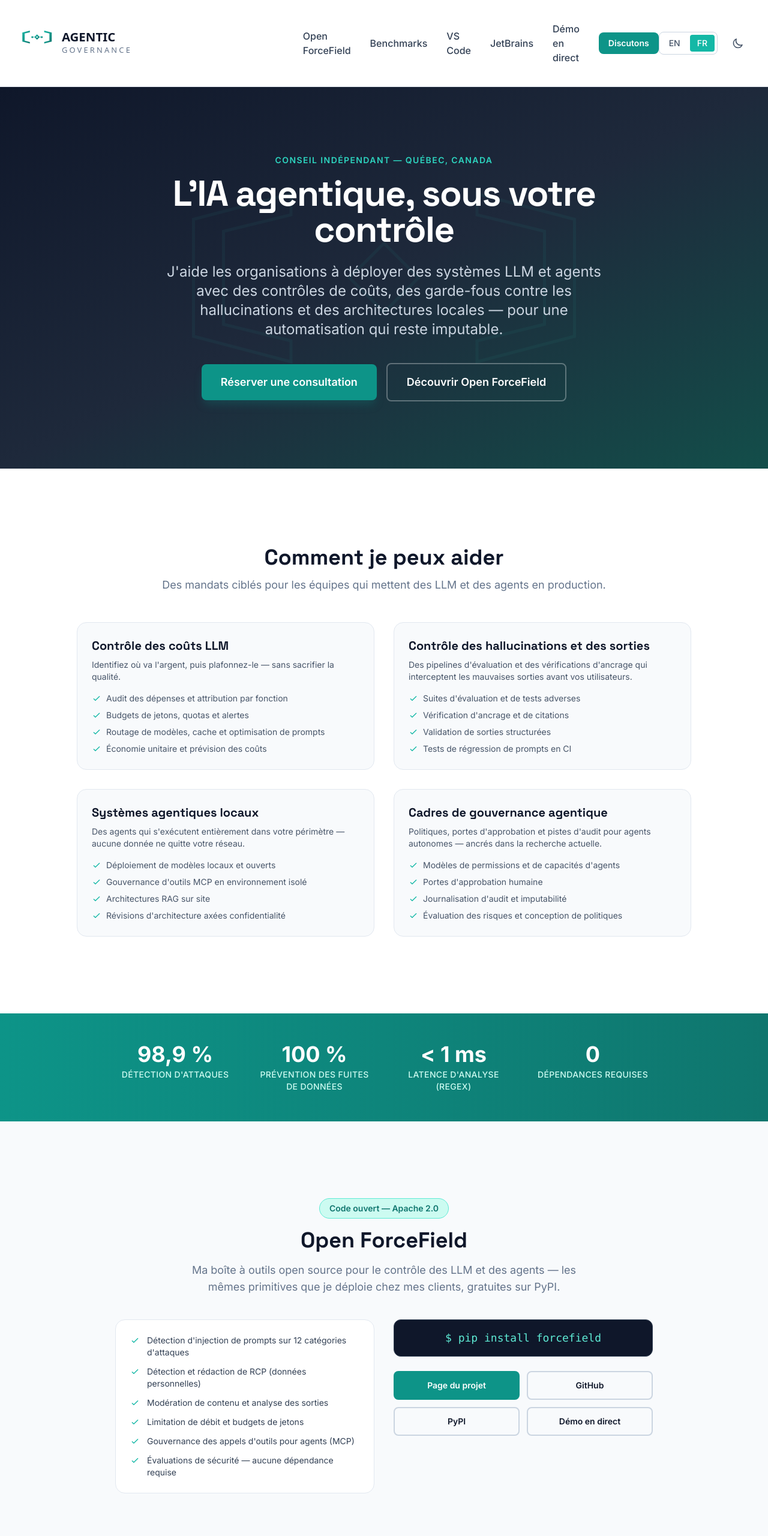
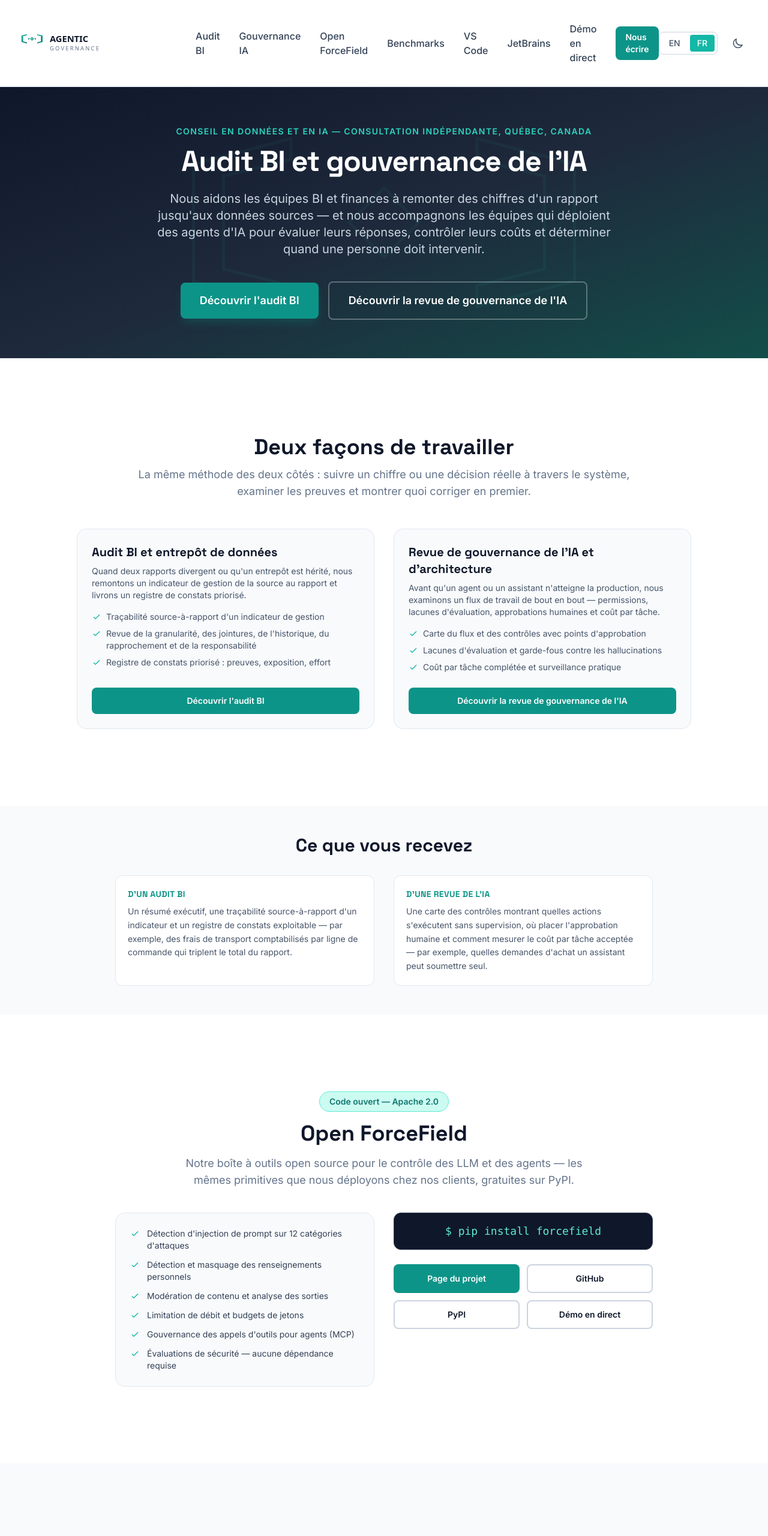
Before and after one commit to Data-ScienceTech/webpage, an Astro site: page /fr in a window 1280 px wide. Shown: the top 2560 px of the page at 60% size. Built offline with nearby package versions, Linux system fonts and the light colour scheme; Astro itself is replaced by a stand-in of ours.

Commit message:
Reposition homepage as two-service advisory practice
WP2: hero leads with BI audits and AI governance, two linked service cards, a 'What you receive' section, firm-voice About, and contact. Removes the metrics banner. Localizes the footer consent label.

```diff
--- a/src/components/Footer.astro
+++ b/src/components/Footer.astro
@@ -102,7 +102,7 @@ const siteLinks = [
             </li>
           ))}
           <li>
-            <a href="#" class="termly-display-preferences footer-link">Consent Preferences</a>
+            <a href="#" class="termly-display-preferences footer-link">{L.consent}</a>
           </li>
           <li>
             <a href={`mailto:${content.contact.email}`} class="footer-link">{content.contact.email}</a>
--- a/src/content/site.fr.json
+++ b/src/content/site.fr.json
@@ -1,67 +1,62 @@
 {
   "company": "Agentic Governance",
-  "tagline": "Conseil pour systèmes d'IA agentique",
+  "tagline": "Conseil en données et en IA",
   "hero": {
-    "eyebrow": "Conseil indépendant — Québec, Canada",
-    "title": "L'IA agentique, sous votre contrôle",
-    "subtitle": "J'aide les organisations à déployer des systèmes LLM et agents avec des contrôles de coûts, des garde-fous contre les hallucinations et des architectures locales — pour une automatisation qui reste imputable.",
-    "cta_primary": "Réserver une consultation",
-    "cta_secondary": "Découvrir Open ForceField"
+    "eyebrow": "Conseil en données et en IA — consultation indépendante, Québec, Canada",
+    "title": "Audit BI et gouvernance de l'IA",
+    "subtitle": "Nous aidons les équipes BI et finances à remonter des chiffres d'un rapport jusqu'aux données sources — et nous accompagnons les équipes qui déploient des agents d'IA pour évaluer leurs réponses, contrôler leurs coûts et déterminer quand une personne doit intervenir.",
+    "cta_primary": "Découvrir l'audit BI",
+    "cta_secondary": "Découvrir la revue de gouvernance de l'IA"
   },
   "services": {
-    "title": "Comment je peux aider",
-    "subtitle": "Des mandats ciblés pour les équipes qui mettent des LLM et des agents en production.",
+    "title": "Deux façons de travailler",
+    "subtitle": "La même méthode des deux côtés : suivre un chiffre ou une décision réelle à travers le système, examiner les preuves et montrer quoi corriger en premier.",
     "items": [
       {
-        "name": "Contrôle des coûts LLM",
-        "description": "Identifiez où va l'argent, puis plafonnez-le — sans sacrifier la qualité.",
+        "name": "Audit BI et entrepôt de données",
+        "description": "Quand deux rapports divergent ou qu'un entrepôt est hérité, nous remontons un indicateur de gestion de la source au rapport et livrons un registre de constats priorisé.",
         "points": [
-          "Audit des dépenses et attribution par fonction",
-          "Budgets de jetons, quotas et alertes",
-          "Routage de modèles, cache et optimisation de prompts",
-          "Économie unitaire et prévision des coûts"
-        ]
+          "Traçabilité source-à-rapport d'un indicateur de gestion",
+          "Revue de la granularité, des jointures, de l'historique, du rapprochement et de la responsabilité",
+          "Registre de constats priorisé : preuves, exposition, effort"
+        ],
+        "href": "/fr/audit-bi",
+        "cta": "Découvrir l'audit BI"
       },
       {
-        "name": "Contrôle des hallucinations et des sorties",
-        "description": "Des pipelines d'évaluation et des vérifications d'ancrage qui interceptent les mauvaises sorties avant vos utilisateurs.",
+        "name": "Revue de gouvernance de l'IA et d'architecture",
+        "description": "Avant qu'un agent ou un assistant n'atteigne la production, nous examinons un flux de travail de bout en bout — permissions, lacunes d'évaluation, approbations humaines et coût par tâche.",
         "points": [
-          "Suites d'évaluation et de tests adverses",
-          "Vérification d'ancrage et de citations",
-          "Validation de sorties structurées",
-          "Tests de régression de prompts en CI"
-        ]
+          "Carte du flux et des contrôles avec points d'approbation",
+          "Lacunes d'évaluation et garde-fous contre les hallucinations",
+          "Coût par tâche complétée et surveillance pratique"
+        ],
+        "href": "/fr/gouvernance-ia",
+        "cta": "Découvrir la revue de gouvernance de l'IA"
+      }
+    ]
+  },
+  "receive": {
+    "title": "Ce que vous recevez",
+    "items": [
+      {
+        "name": "D'un audit BI",
+        "text": "Un résumé exécutif, une traçabilité source-à-rapport d'un indicateur et un registre de constats exploitable — par exemple, des frais de transport comptabilisés par ligne de commande qui triplent le total du rapport."
       },
       {
-        "name": "Systèmes agentiques locaux",
-        "description": "Des agents qui s'exécutent entièrement dans votre périmètre — aucune donnée ne quitte votre réseau.",
-        "points": [
-          "Déploiement de modèles locaux et ouverts",
-          "Gouvernance d'outils MCP en environnement isolé",
-          "Architectures RAG sur site",
-          "Révisions d'architecture axées confidentialité"
-        ]
-      },
-      {
-        "name": "Cadres de gouvernance agentique",
-        "description": "Politiques, portes d'approbation et pistes d'audit pour agents autonomes — ancrés dans la recherche actuelle.",
-        "points": [
-          "Modèles de permissions et de capacités d'agents",
-          "Portes d'approbation humaine",
-          "Journalisation d'audit et imputabilité",
-          "Évaluation des risques et conception de politiques"
-        ]
+        "name": "D'une revue de l'IA",
+        "text": "Une carte des contrôles montrant quelles actions s'exécutent sans supervision, où placer l'approbation humaine et comment mesurer le coût par tâche acceptée — par exemple, quelles demandes d'achat un assistant peut soumettre seul."
       }
     ]
   },
   "open_forcefield": {
     "badge": "Code ouvert — Apache 2.0",
     "title": "Open ForceField",
-    "description": "Ma boîte à outils open source pour le contrôle des LLM et des agents — les mêmes primitives que je déploie chez mes clients, gratuites sur PyPI.",
+    "description": "Notre boîte à outils open source pour le contrôle des LLM et des agents — les mêmes primitives que nous déployons chez nos clients, gratuites sur PyPI.",
     "install": "pip install forcefield",
     "points": [
-      "Détection d'injection de prompts sur 12 catégories d'attaques",
-      "Détection et rédaction de RCP (données personnelles)",
+      "Détection d'injection de prompt sur 12 catégories d'attaques",
+      "Détection et masquage des renseignements personnels",
       "Modération de contenu et analyse des sorties",
       "Limitation de débit et budgets de jetons",
       "Gouvernance des appels d'outils pour agents (MCP)",
@@ -82,35 +77,29 @@
   "about": {
     "title": "À propos",
     "paragraphs": [
-      "Agentic Governance est la pratique indépendante d'un chercheur et bâtisseur qui travaille sur la façon dont les organisations déploient et gouvernent les agents IA — et ce qu'il faut pour les garder fiables, abordables et imputables.",
-      "Je construis en ouvert : Open ForceField, les extensions VS Code et JetBrains et les benchmarks publiés constituent la boîte à outils derrière mes mandats."
+      "Agentic Governance est une pratique de consultation indépendante en données et en IA. Le travail s'articule autour d'une même discipline : suivre un chiffre ou une décision réelle à travers un système — un entrepôt, un rapport, un flux agentique — et montrer au responsable quoi corriger en premier.",
+      "Nous construisons en ouvert : Open ForceField, les extensions VS Code et JetBrains, ainsi que les benchmarks publiés constituent la boîte à outils de nos mandats."
     ]
   },
   "contact": {
-    "title": "Discutons",
-    "subtitle": "Mandats de conseil, révisions d'architecture et ateliers — en français ou en anglais.",
+    "title": "Discuter d'un mandat",
+    "subtitle": "Audits BI, revues de gouvernance de l'IA et mandats d'architecture — en français ou en anglais.",
     "email": "info@datasciencetech.ca",
-    "cta": "Écrivez-moi"
-  },
-  "metrics_banner": {
-    "items": [
-      { "value": "98,9 %", "label": "Détection d'attaques" },
-      { "value": "100 %", "label": "Prévention des fuites de données" },
-      { "value": "< 1 ms", "label": "Latence d'analyse (regex)" },
-      { "value": "0", "label": "Dépendances requises" }
-    ]
+    "cta": "Nous écrire"
   },
   "nav": {
+    "bi_audit": "Audit BI",
+    "ai_governance": "Gouvernance IA",
     "open_forcefield": "Open ForceField",
     "benchmarks": "Benchmarks",
     "vscode": "VS Code",
     "jetbrains": "JetBrains",
     "demo": "Démo en direct",
-    "cta": "Discutons"
+    "cta": "Nous écrire"
   },
   "footer": {
-    "description": "Conseil indépendant pour l'IA agentique — contrôle des coûts LLM, garde-fous contre les hallucinations et systèmes d'agents locaux.",
-    "tagline": "L'IA agentique, sous votre contrôle.",
+    "description": "Conseil indépendant en données et en IA — audits BI et entrepôts de données, revues de gouvernance de l'IA, et la boîte à outils Open ForceField.",
+    "tagline": "Conseil en données et en IA.",
     "languages": "Français et anglais",
     "links": {
       "projectHeading": "Open ForceField",
@@ -123,14 +112,15 @@
       "demo": "Démo en direct",
       "legalHeading": "Site",
       "privacy": "Politique de confidentialité",
-      "disclosure": "Divulgation responsable"
+      "disclosure": "Divulgation responsable",
+      "consent": "Préférences de consentement"
     },
     "copyright": "© 2026 Agentic Governance. Tous droits réservés."
   },
   "meta": {
-    "title": "Agentic Governance — contrôle des coûts LLM, garde-fous anti-hallucination, IA agentique locale",
-    "description": "Conseil indépendant pour l'IA agentique : contrôle des coûts LLM, garde-fous contre les hallucinations et les sorties, systèmes d'agents locaux et cadres de gouvernance. Maison d'Open ForceField, la boîte à outils open source de contrôle IA.",
-    "keywords": "gouvernance IA agentique, contrôle coûts LLM, prévention hallucinations, IA locale, LLM sur site, sécurité agents, gouvernance MCP, conseil IA Québec, injection de prompts, rédaction RCP, Open ForceField"
+    "title": "Agentic Governance — Audit BI et conseil en gouvernance de l'IA",
+    "description": "Conseil indépendant en données et en IA : audits BI et entrepôts de données qui remontent un chiffre de la source au rapport, et revues de gouvernance pour flux agentiques. Domicile d'Open ForceField, la boîte à outils de contrôle IA open source.",
+    "keywords": "audit BI, audit entrepôt de données, revue Power BI, revue SQL Server, gouvernance IA, gouvernance IA agentique, contrôle coûts LLM, prévention hallucinations, IA locale, gouvernance MCP, conseil IA Québec, Open ForceField"
   },
   "social": {
     "github": "https://github.com/Data-ScienceTech",
--- a/src/pages/fr/index.astro
+++ b/src/pages/fr/index.astro
@@ -18,7 +18,7 @@ const pageTitle = siteContent.meta.title;
 
   <main>
     <!-- Hero -->
-    <section class="relative overflow-hidden py-16 md:py-20 lg:py-28 bg-gradient-to-br from-secondary-900 via-secondary-800 to-primary-900">
+    <section class="relative overflow-hidden py-12 md:py-16 bg-gradient-to-br from-secondary-900 via-secondary-800 to-primary-900">
       <div class="absolute inset-0 opacity-5">
         <svg class="absolute top-1/2 left-1/2 -translate-x-1/2 -translate-y-1/2 w-[700px] h-[700px]" viewBox="0 0 560 340" fill="none">
           <path d="M26 92 L156 58 L156 86 L66 108 L66 232 L156 254 L156 282 L26 248 Z" stroke="currentColor" stroke-width="4" class="text-primary-400"/>
@@ -29,21 +29,21 @@ const pageTitle = siteContent.meta.title;
       <div class="container-custom relative">
         <div class="mx-auto max-w-4xl text-center">
           <p class="mb-4 text-sm font-semibold uppercase tracking-widest text-primary-400">{siteContent.hero.eyebrow}</p>
-          <h1 class="mb-6 text-4xl md:text-5xl lg:text-6xl font-bold text-white tracking-tight leading-tight">
+          <h1 class="mb-6 text-4xl md:text-5xl font-bold text-white tracking-tight leading-tight">
             {siteContent.hero.title}
           </h1>
-          <p class="mb-10 text-xl md:text-2xl text-secondary-300 max-w-3xl mx-auto">
+          <p class="mb-10 text-lg md:text-xl text-secondary-300 max-w-3xl mx-auto">
             {siteContent.hero.subtitle}
           </p>
           <div class="flex flex-col sm:flex-row items-center justify-center gap-4">
             <a
-              href={`mailto:${siteContent.contact.email}`}
+              href={siteContent.services.items[0].href}
               class="btn-accent inline-flex items-center gap-2 text-lg px-8 py-4"
             >
               {siteContent.hero.cta_primary}
             </a>
             <a
-              href={siteContent.open_forcefield.links.page}
+              href={siteContent.services.items[1].href}
               class="btn inline-flex items-center gap-2 border-2 border-white/30 text-white hover:bg-white/10 text-lg px-8 py-4"
             >
               {siteContent.hero.cta_secondary}
@@ -62,10 +62,10 @@ const pageTitle = siteContent.meta.title;
         </div>
         <div class="grid gap-8 md:grid-cols-2 max-w-5xl mx-auto">
           {siteContent.services.items.map((service: any) => (
-            <div class="rounded-2xl border border-secondary-200 dark:border-secondary-700 bg-secondary-50 dark:bg-secondary-900 p-6">
+            <div class="flex flex-col rounded-2xl border border-secondary-200 dark:border-secondary-700 bg-secondary-50 dark:bg-secondary-900 p-6">
               <h3 class="text-xl font-bold text-secondary-900 dark:text-white mb-2">{service.name}</h3>
               <p class="text-sm text-secondary-600 dark:text-secondary-400 mb-4">{service.description}</p>
-              <ul class="space-y-2">
+              <ul class="space-y-2 flex-1">
                 {service.points.map((point: string) => (
                   <li class="flex items-start gap-2 text-sm text-secondary-600 dark:text-secondary-300">
                     <svg class="mt-0.5 h-4 w-4 text-primary-500 flex-shrink-0" fill="none" viewBox="0 0 24 24" stroke="currentColor">
@@ -75,20 +75,22 @@ const pageTitle = siteContent.meta.title;
                   </li>
                 ))}
               </ul>
+              <a href={service.href} class="btn-primary mt-6 text-sm text-center !py-3">{service.cta}</a>
             </div>
           ))}
         </div>
       </div>
     </section>
 
-    <!-- Metrics Banner -->
-    <section class="py-12 bg-gradient-to-r from-primary-600 to-primary-700 dark:from-primary-700 dark:to-primary-800">
+    <!-- What you receive -->
+    <section class="py-12 bg-secondary-50 dark:bg-secondary-900">
       <div class="container-custom">
-        <div class="grid grid-cols-2 md:grid-cols-4 gap-8 max-w-4xl mx-auto text-center">
-          {siteContent.metrics_banner.items.map((metric: any) => (
-            <div>
-              <p class="text-3xl md:text-4xl font-bold text-white mb-1">{metric.value}</p>
-              <p class="text-sm text-primary-100 uppercase tracking-wide font-medium">{metric.label}</p>
+        <h2 class="mb-8 text-2xl md:text-3xl font-bold text-secondary-900 dark:text-white text-center">{siteContent.receive.title}</h2>
+        <div class="grid gap-8 md:grid-cols-2 max-w-4xl mx-auto">
+          {siteContent.receive.items.map((item: any) => (
+            <div class="rounded-xl border border-secondary-200 dark:border-secondary-700 bg-white dark:bg-secondary-800 p-5">
+              <h3 class="text-sm font-bold uppercase tracking-wide text-primary-600 dark:text-primary-400">{item.name}</h3>
+              <p class="mt-2 text-sm leading-relaxed text-secondary-600 dark:text-secondary-300">{item.text}</p>
             </div>
           ))}
         </div>
@@ -96,7 +98,7 @@ const pageTitle = siteContent.meta.title;
     </section>
 
     <!-- Open ForceField -->
-    <section class="section-padding bg-secondary-50 dark:bg-secondary-900">
+    <section class="section-padding bg-white dark:bg-secondary-800">
       <div class="container-custom">
         <div class="mx-auto max-w-4xl">
           <div class="text-center mb-10">
@@ -109,7 +111,7 @@ const pageTitle = siteContent.meta.title;
             </p>
           </div>
           <div class="grid gap-8 md:grid-cols-2 items-start">
-            <div class="rounded-2xl border border-secondary-200 dark:border-secondary-700 bg-white dark:bg-secondary-800 p-6">
+            <div class="rounded-2xl border border-secondary-200 dark:border-secondary-700 bg-secondary-50 dark:bg-secondary-900 p-6">
               <ul class="space-y-3">
                 {siteContent.open_forcefield.points.map((point: string) => (
                   <li class="flex items-start gap-3 text-sm text-secondary-700 dark:text-secondary-300">
@@ -138,7 +140,7 @@ const pageTitle = siteContent.meta.title;
     </section>
 
     <!-- About -->
-    <section class="section-padding bg-white dark:bg-secondary-800">
+    <section class="section-padding bg-secondary-50 dark:bg-secondary-900">
       <div class="container-custom">
         <div class="mx-auto max-w-3xl">
           <h2 class="mb-6 text-3xl md:text-4xl font-bold text-secondary-900 dark:text-white text-center">{siteContent.about.title}</h2>
@@ -150,7 +152,7 @@ const pageTitle = siteContent.meta.title;
     </section>
 
     <!-- Contact -->
-    <section class="section-padding bg-secondary-50 dark:bg-secondary-900">
+    <section class="section-padding bg-white dark:bg-secondary-800">
       <div class="container-custom text-center">
         <h2 class="mb-4 text-3xl md:text-4xl font-bold text-secondary-900 dark:text-white">{siteContent.contact.title}</h2>
         <p class="mb-6 text-lg text-secondary-500 dark:text-secondary-400 max-w-xl mx-auto">
```
Also changed, not shown: src/content/site.en.json (+50 -60 lines), src/pages/en/index.astro (+20 -18 lines).
